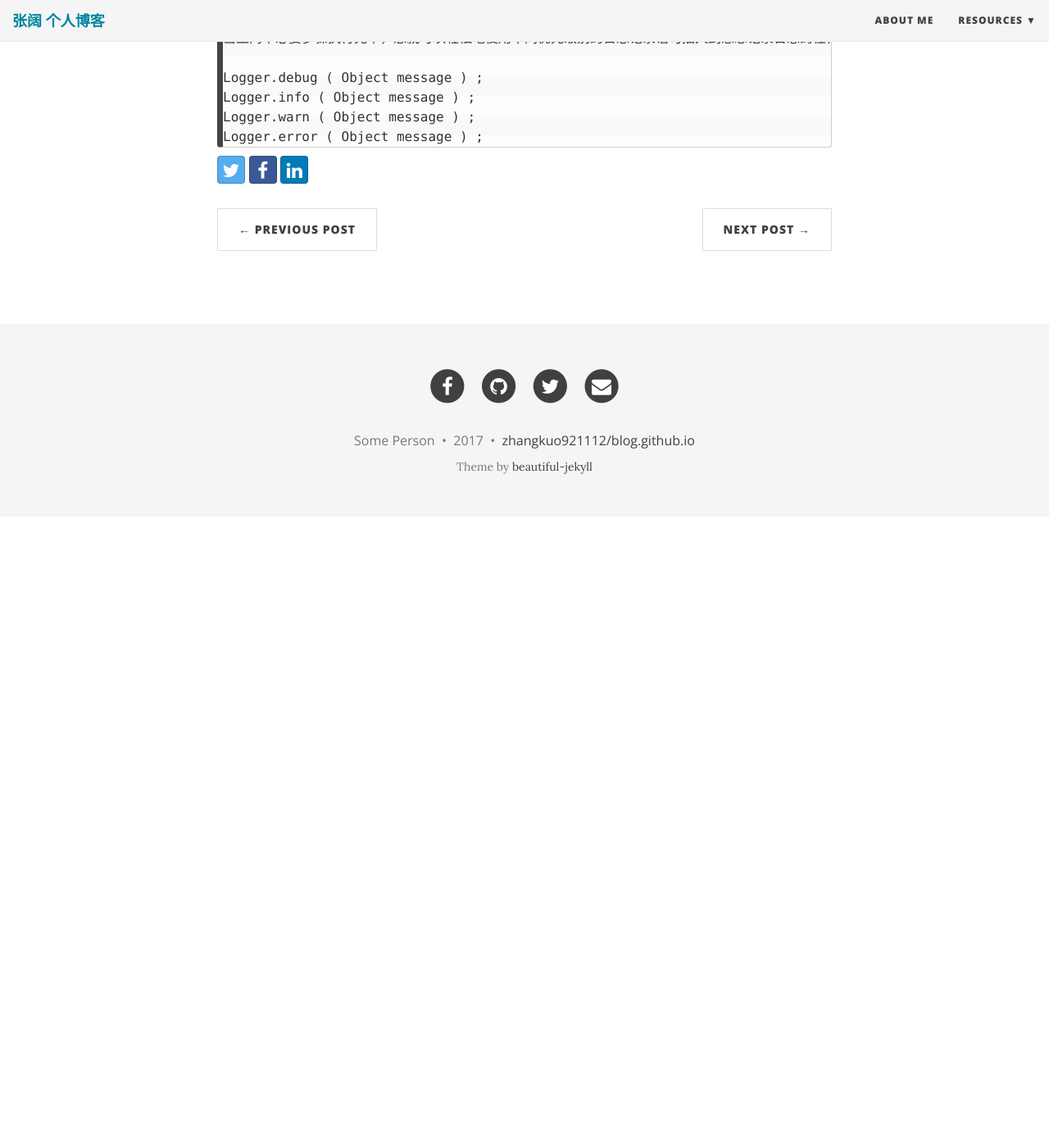
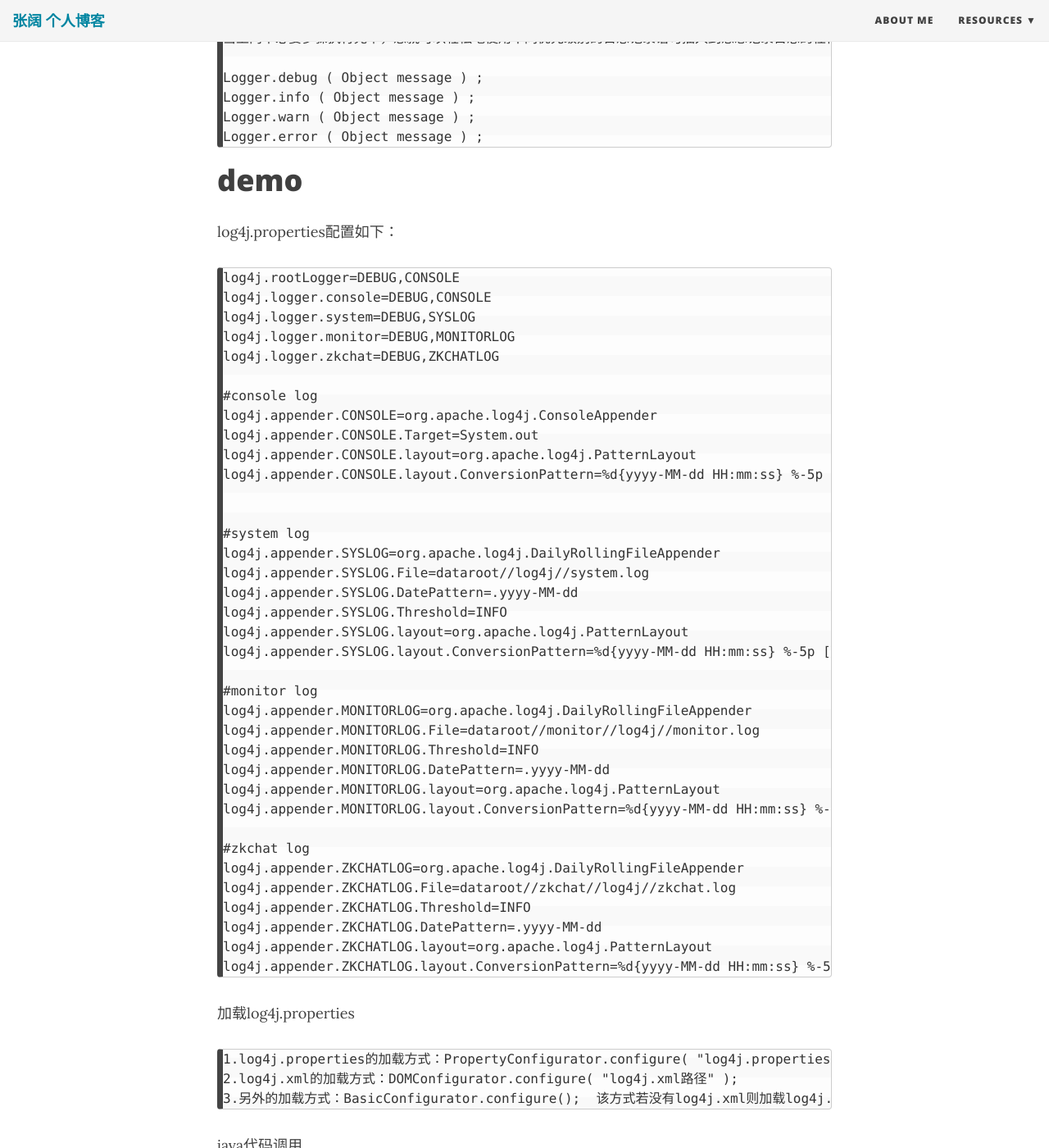
Before and after one commit to buoooou/blog.github.io, a Jekyll site: the page built from _posts/2017-08-26-log4j.md, in a window 1280 px wide and 1400 px high, scrolled down 3985 px. Shown: the whole window at 82% size. Built offline with Jekyll 4.4.1, drawn with Linux system fonts in a browser that asks for light colours; nearby versions of some CDN libraries; before the commit the page ends 4615 px from its top, so only the background shows below that; some of the changed text lies outside the part shown.

Commit message:
Create 2017-08-26-log4j.md

```diff
--- a/_posts/2017-08-26-log4j.md
+++ b/_posts/2017-08-26-log4j.md
@@ -148,3 +148,61 @@ Log4j由三个重要的组件构成：日志信息的优先级，日志信息的
     Logger.info ( Object message ) ;
     Logger.warn ( Object message ) ;
     Logger.error ( Object message ) ;
+
+
+# demo
+
+log4j.properties配置如下：
+
+    log4j.rootLogger=DEBUG,CONSOLE
+    log4j.logger.console=DEBUG,CONSOLE
+    log4j.logger.system=DEBUG,SYSLOG
+    log4j.logger.monitor=DEBUG,MONITORLOG
+    log4j.logger.zkchat=DEBUG,ZKCHATLOG
+
+    #console log
+    log4j.appender.CONSOLE=org.apache.log4j.ConsoleAppender
+    log4j.appender.CONSOLE.Target=System.out
+    log4j.appender.CONSOLE.layout=org.apache.log4j.PatternLayout
+    log4j.appender.CONSOLE.layout.ConversionPattern=%d{yyyy-MM-dd HH:mm:ss} %-5p [%t] %c.%M(%L) - %m%n
+
+
+    #system log
+    log4j.appender.SYSLOG=org.apache.log4j.DailyRollingFileAppender
+    log4j.appender.SYSLOG.File=dataroot//log4j//system.log
+    log4j.appender.SYSLOG.DatePattern=.yyyy-MM-dd
+    log4j.appender.SYSLOG.Threshold=INFO
+    log4j.appender.SYSLOG.layout=org.apache.log4j.PatternLayout
+    log4j.appender.SYSLOG.layout.ConversionPattern=%d{yyyy-MM-dd HH:mm:ss} %-5p [%t] %c.%M(%L) - %m%n
+
+    #monitor log
+    log4j.appender.MONITORLOG=org.apache.log4j.DailyRollingFileAppender
+    log4j.appender.MONITORLOG.File=dataroot//monitor//log4j//monitor.log
+    log4j.appender.MONITORLOG.Threshold=INFO
+    log4j.appender.MONITORLOG.DatePattern=.yyyy-MM-dd
+    log4j.appender.MONITORLOG.layout=org.apache.log4j.PatternLayout
+    log4j.appender.MONITORLOG.layout.ConversionPattern=%d{yyyy-MM-dd HH:mm:ss} %-5p [%t] %c.%M(%L) - %m%n
+
+    #zkchat log
+    log4j.appender.ZKCHATLOG=org.apache.log4j.DailyRollingFileAppender
+    log4j.appender.ZKCHATLOG.File=dataroot//zkchat//log4j//zkchat.log
+    log4j.appender.ZKCHATLOG.Threshold=INFO
+    log4j.appender.ZKCHATLOG.DatePattern=.yyyy-MM-dd
+    log4j.appender.ZKCHATLOG.layout=org.apache.log4j.PatternLayout
+    log4j.appender.ZKCHATLOG.layout.ConversionPattern=%d{yyyy-MM-dd HH:mm:ss} %-5p [%t] %c.%M(%L) - %m%n
+
+加载log4j.properties
+
+    1.log4j.properties的加载方式：PropertyConfigurator.configure( "log4j.properties路径" );
+    2.log4j.xml的加载方式：DOMConfigurator.configure( "log4j.xml路径" );
+    3.另外的加载方式：BasicConfigurator.configure();  该方式若没有log4j.xml则加载log4j.propertes文件
+
+java代码调用
+
+	//根logger，默认使用。
+    private static Logger m_sysRootLog = Logger.getLogger(Class.Name);
+    //获取自定义的Logger
+    private static Logger m_monitorLogger = Logger.getLogger("monitor");
+    private static Logger m_zkchatLogger = Logger.getLogger("zkchat");
+    private static Logger m_sysLogger = Logger.getLogger("system");
+    private static Logger m_consoleLogger = Logger.getLogger("console");
```
